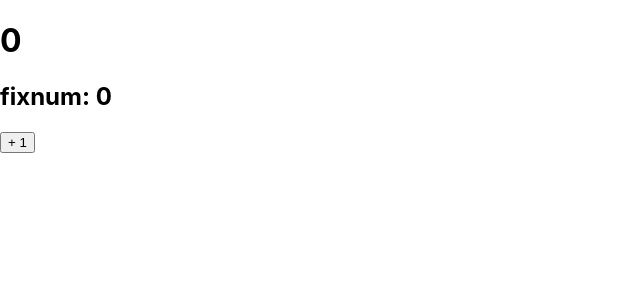
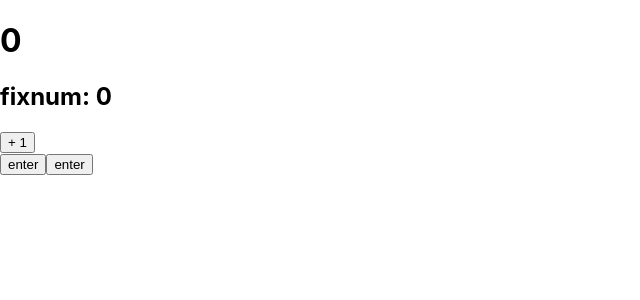
Before and after one commit to es5h/react-practice, a React (Create React App) app: page / in a window 1280 px wide. Shown: the top 300 px of the page, without its empty margins (0-640 px from the left). Built offline with nearby package versions, Linux system fonts and the light colour scheme.

Commit message:
hook 연습

```diff
--- a/src/App.js
+++ b/src/App.js
@@ -1,8 +1,12 @@
 import './App.css';
 import Counter from './Counter';
+import Say from './Say';
 
-function App() {
-  return <Counter />;
-}
+const App = () => (
+  <>
+    <Counter />
+    <Say />
+  </>
+);
 
 export default App;
--- /dev/null
+++ b/src/Say.js
@@ -0,0 +1,17 @@
+import React, { useState } from 'react';
+
+const Say = () => {
+  const [message, setMessage] = useState('');
+  const onClickEnter = () => setMessage('hi');
+  const onClickLeave = () => setMessage(' bye');
+
+  return (
+    <div>
+      <button onClick={onClickEnter}> enter</button>
+      <button onClick={onClickLeave}> enter</button>
+      <h1>{message}</h1>
+    </div>
+  );
+};
+
+export default Say;
```
